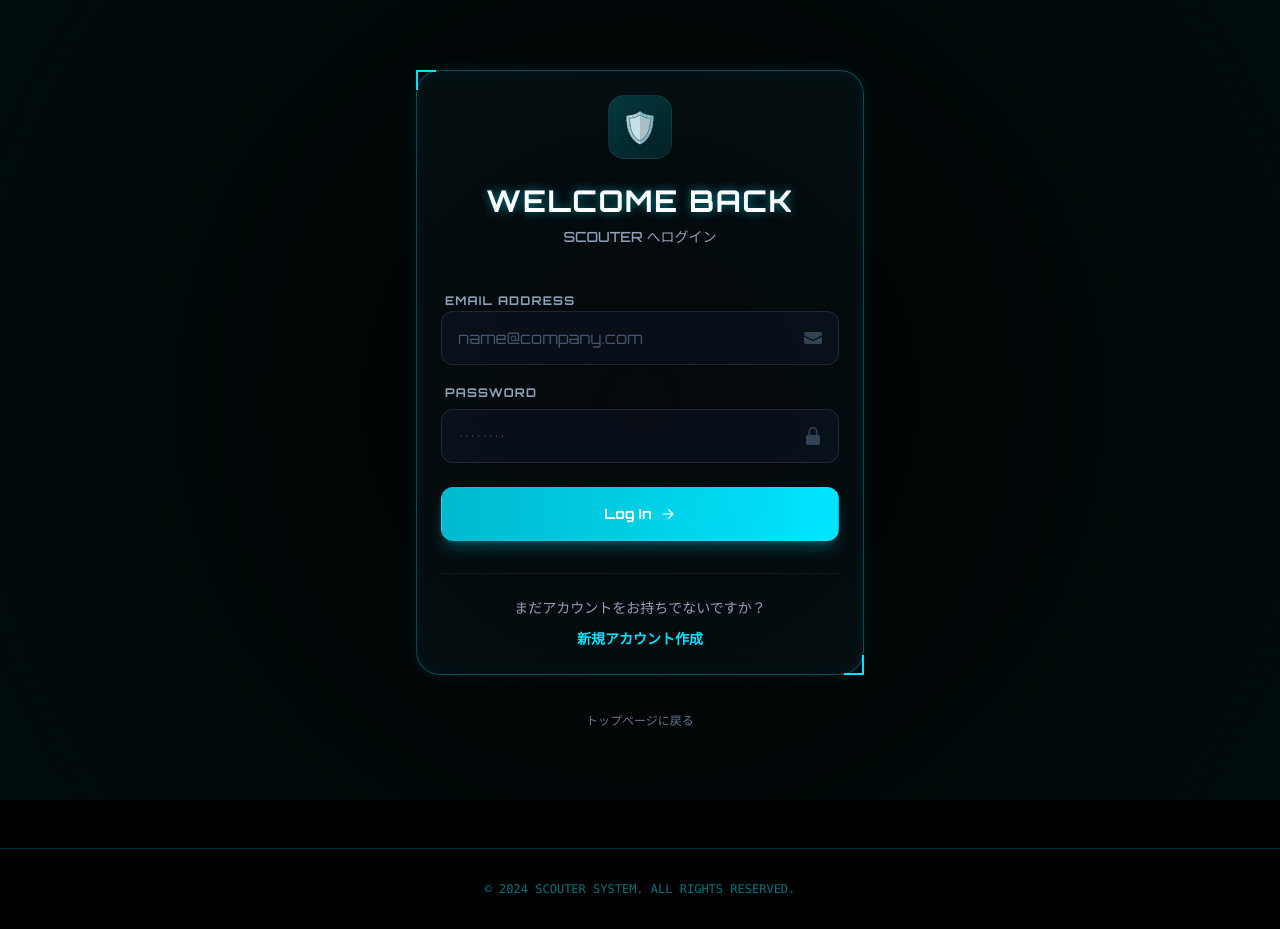
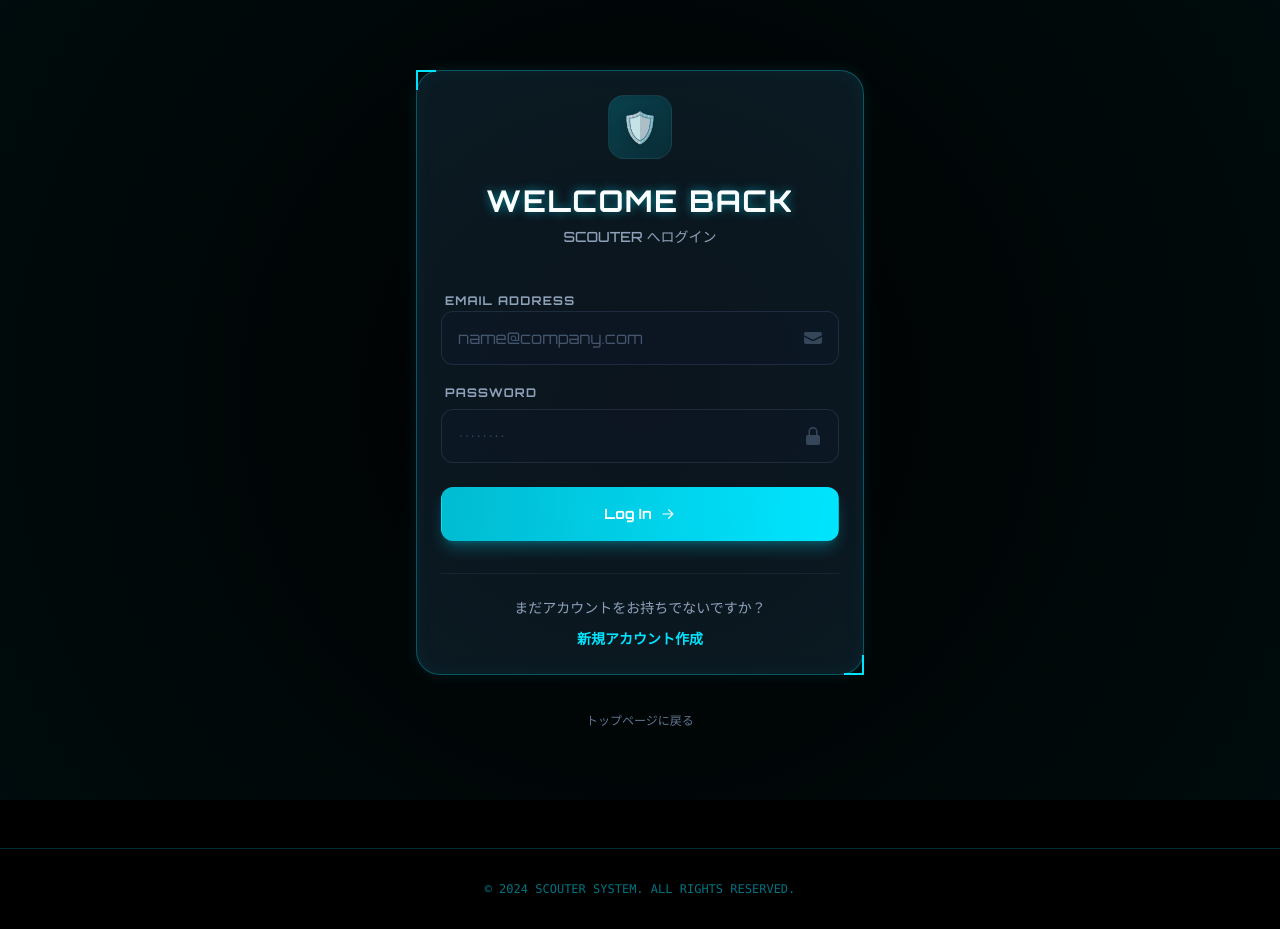
Before and after one commit to CHINOMOTO/blacklist-app, a Next.js app: page /login in a window 1280 px wide. Built offline with nearby package versions, Linux system fonts and the light colour scheme; no server answers.

Commit message:
style: improve glass-panel visibility

```diff
--- a/app/globals.css
+++ b/app/globals.css
@@ -78,7 +78,7 @@ h6 {
 
 .glass-panel {
   position: relative;
-  background-color: rgba(6, 11, 13, 0.9);
+  background-color: rgba(15, 25, 35, 0.85);
   border: 1px solid rgba(0, 229, 255, 0.3);
   padding: 1.5rem;
   backdrop-filter: blur(4px);
```
